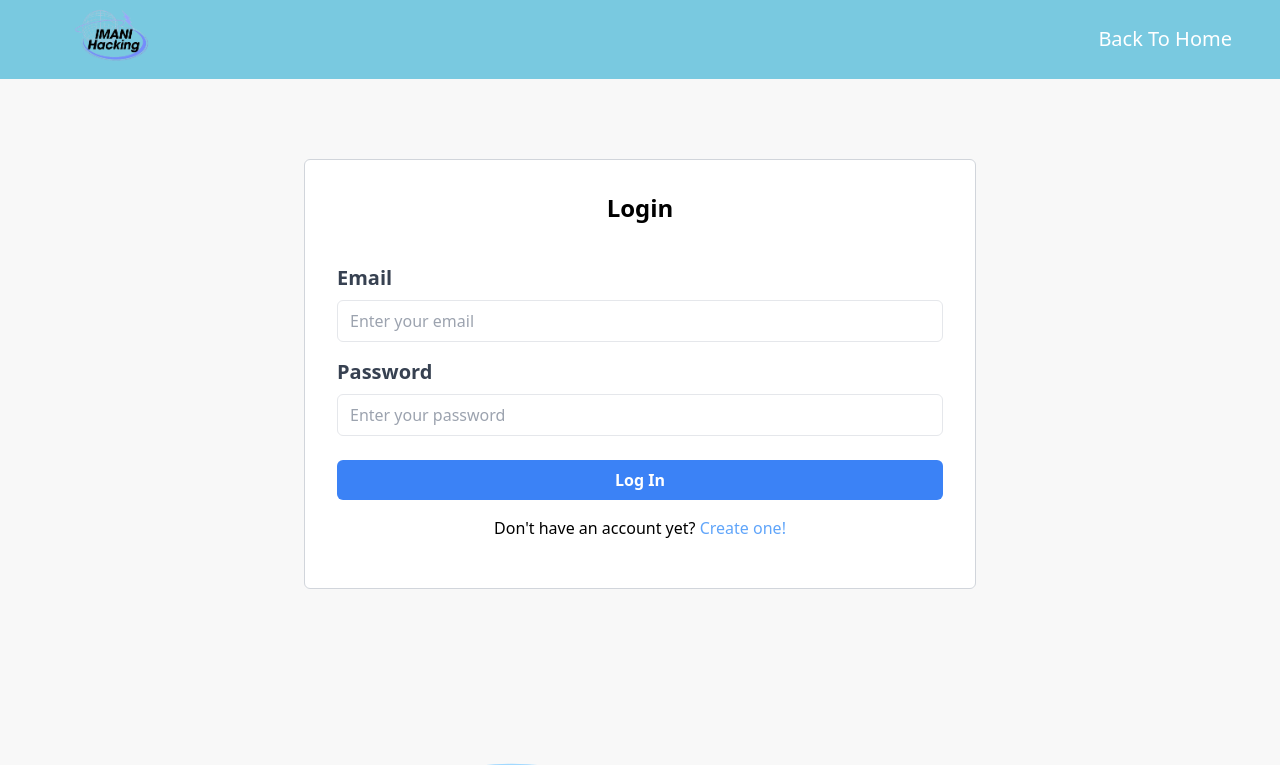
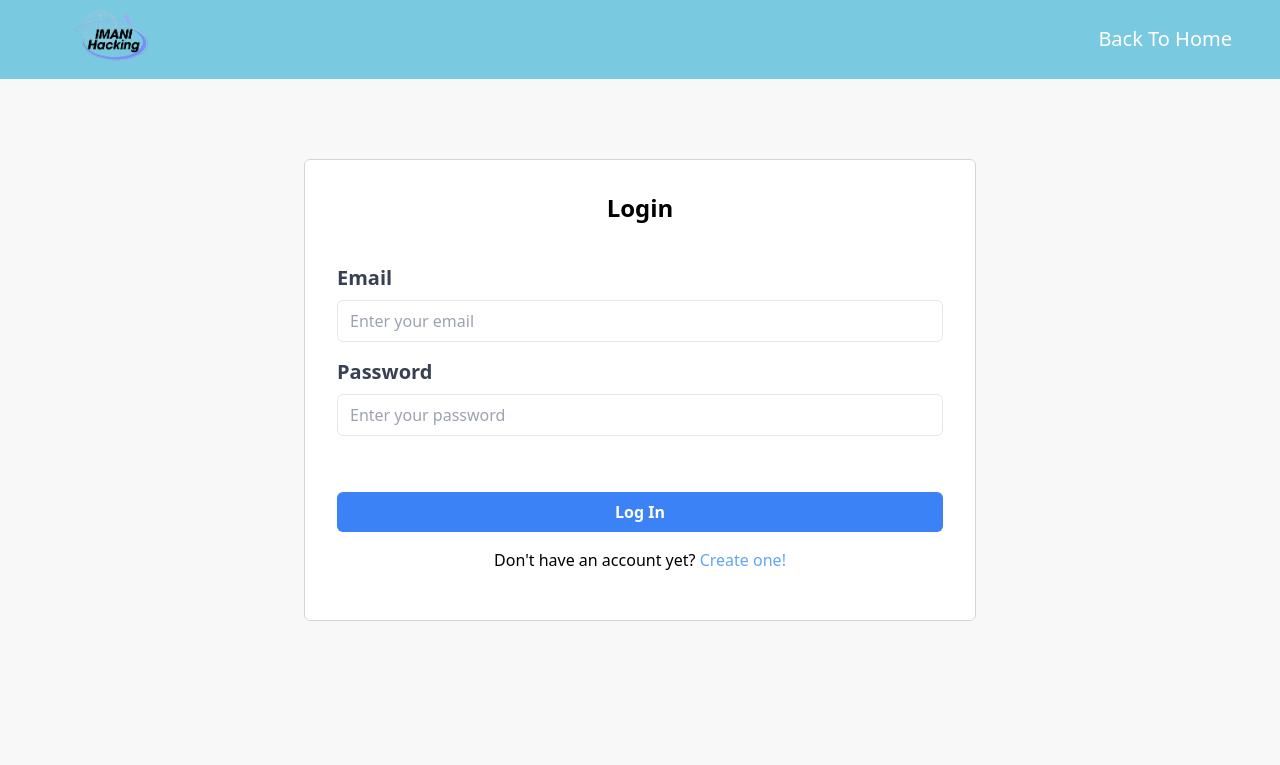
Before and after one commit to Adherea/imanihackingsdemo, a Next.js app: page /en/login in a window 1280 px wide. Shown: the top 765 px of the page. Built offline with nearby package versions, Linux system fonts and the light colour scheme.

Commit message:
fixed all

```diff
--- a/src/app/[locale]/login/page.tsx
+++ b/src/app/[locale]/login/page.tsx
@@ -84,7 +84,7 @@ function LoginPage() {
           </ul>
         </div>
       </nav>
-      <div className="container  mx-auto my-20 px-4">
+      <div className="container  mx-auto my-10 md:my-20 px-4">
         <div className="md:max-w-2xl mx-auto bg-white p-8 border border-gray-300 rounded-md ">
           <h1 className="text-2xl font-bold text-center mb-4 md:pb-6 pb-3">Login</h1>
           <div className="mb-4">
@@ -115,7 +115,7 @@ function LoginPage() {
               placeholder="Enter your password"
             />
           </div>
-          <button onClick={handleLogin} className={`w-full bg-blue-500 text-white py-2 rounded-md font-bold ${loading ? "opacity-50" : ""}`} disabled={loading}>
+          <button onClick={handleLogin} className={`w-full mt-10 md:mt-8 bg-blue-500 text-white py-2 rounded-md font-bold ${loading ? "opacity-50" : ""}`} disabled={loading}>
             {loading ? "Logging in..." : "Log In"}
           </button>
           <p className="text-center py-4">
```
